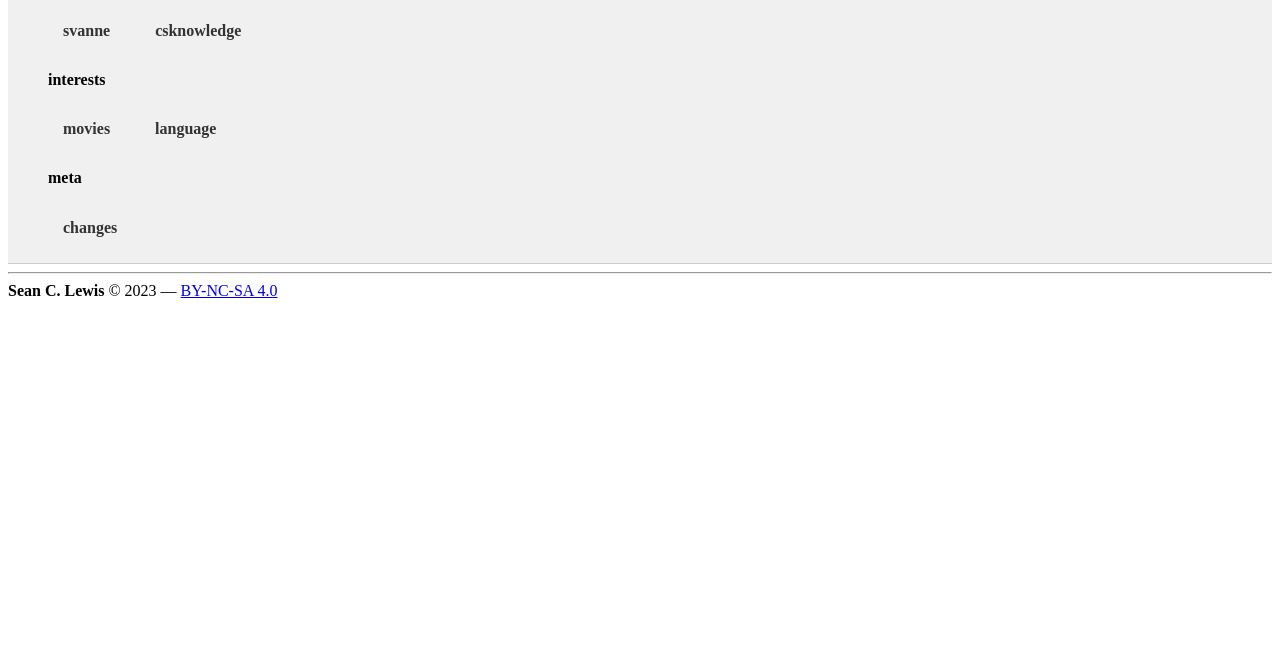
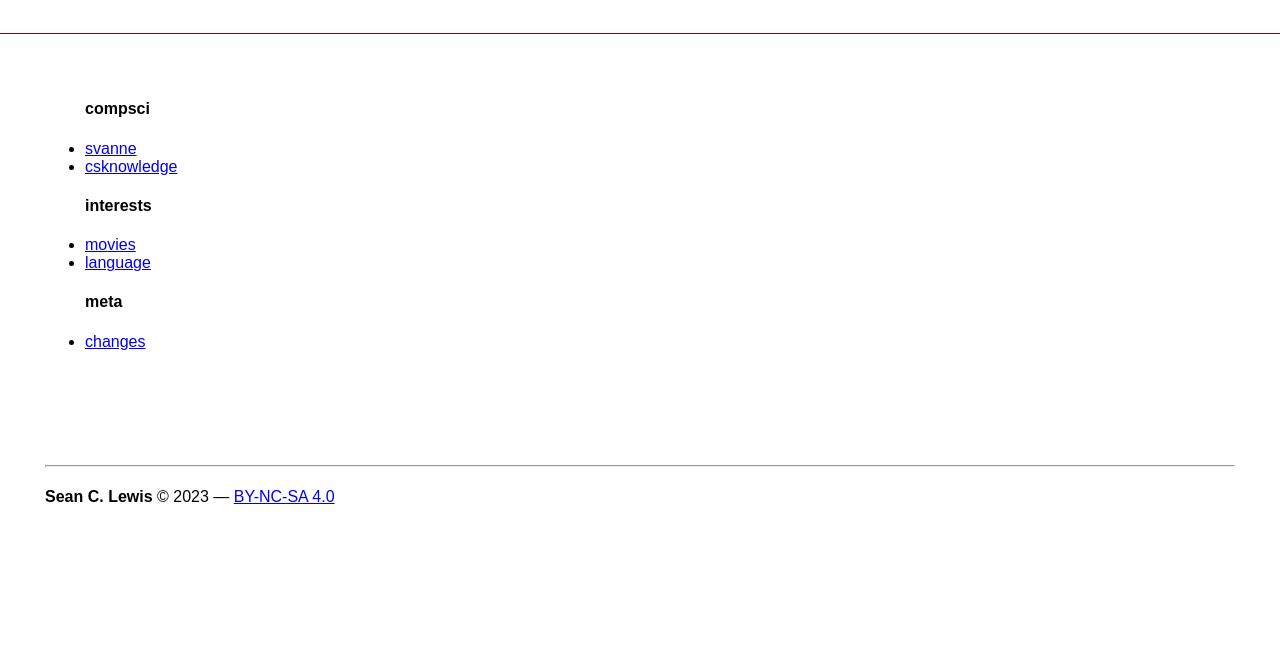
Before and after one commit to seanlabean/astrea, a plain HTML site: page site/blank.html in a window 1280 px wide. Shown: the part 141-800 px from the top of the page. Drawn offline with Linux system fonts and the light colour scheme.

Commit message:
working sample css

```diff
--- a/links/main.css
+++ b/links/main.css
@@ -1,22 +1,13 @@
-nav a {
-    text-decoration: none;
-    color: #333;
-    padding: 10px 15px;
-    display: inline-block;
-    font-weight: bold;
-  }
+*:focus         { outline: none}
+::selection       { background: #eee; opacity:1.0; color:#000; padding:10px; /* Safari */ }
 
-  nav a:hover {
-    background-color: #eee;
-    color: #555;
-  }
+body { background:#fff; color:#000; overflow-x: hidden; font-family: sans-serif; padding:0; margin:0; }
+header { padding: 45px; border-bottom: 1px solid #800c0c; }
+nav { padding: 45px; float: left; }
 
-  nav {
-    background-color: #f0f0f0;
-    border-bottom: 1px solid #ccc;
-  }
+main { padding: 45px; float:left; max-width:700px; }
+main img { width:100%; max-width: 700px; margin-bottom: 15px;}
+main > * { max-width: 600px; margin-bottom: 30px }
 
-  nav li {
-    display: inline;
-    margin-right: 15px;
-  }
+footer { line-height: 30px; clear:both; padding:45px; }
+footer hr { margin-bottom: 15px }
```
Also changed, not shown: 1 other file.
